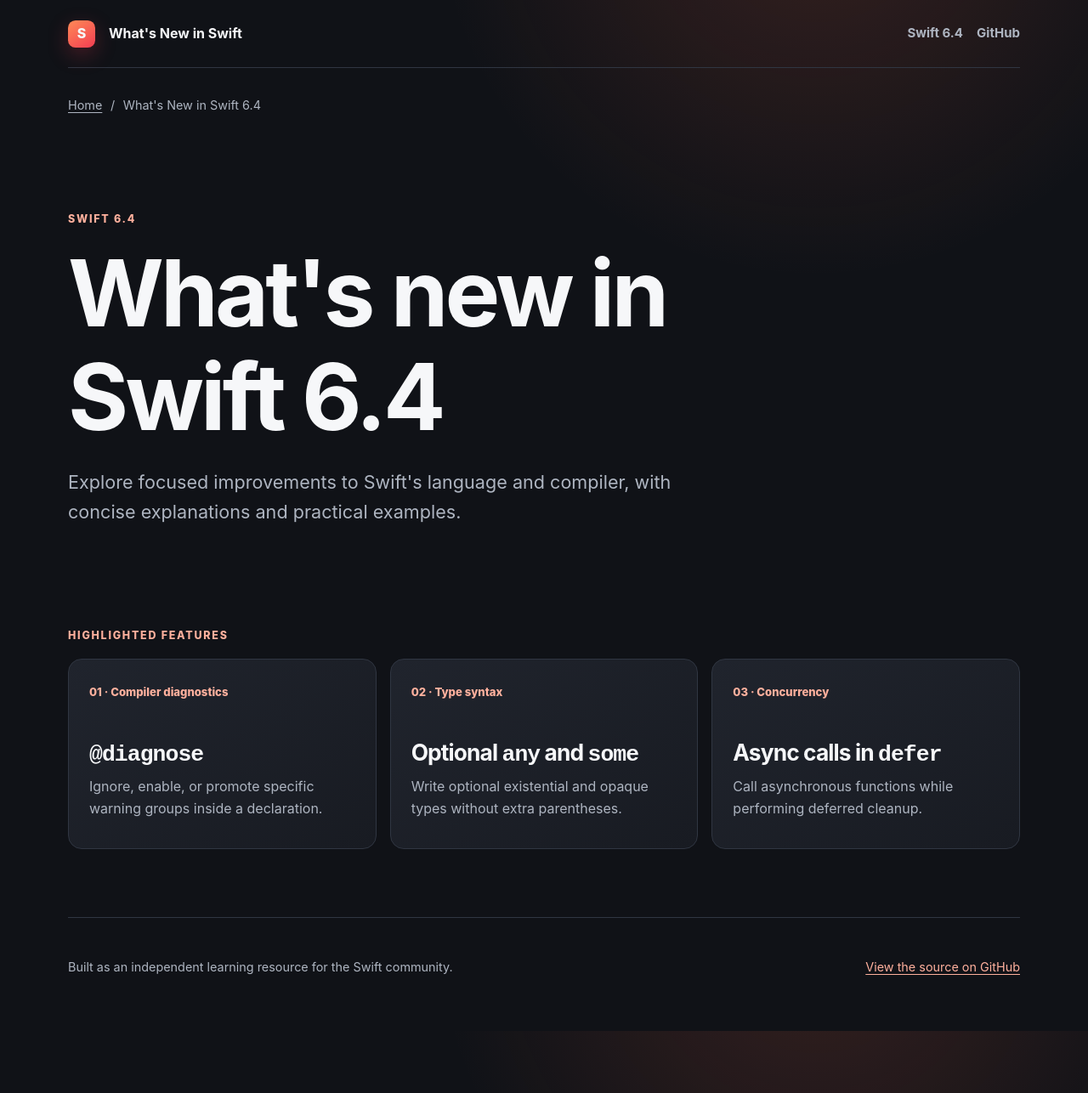
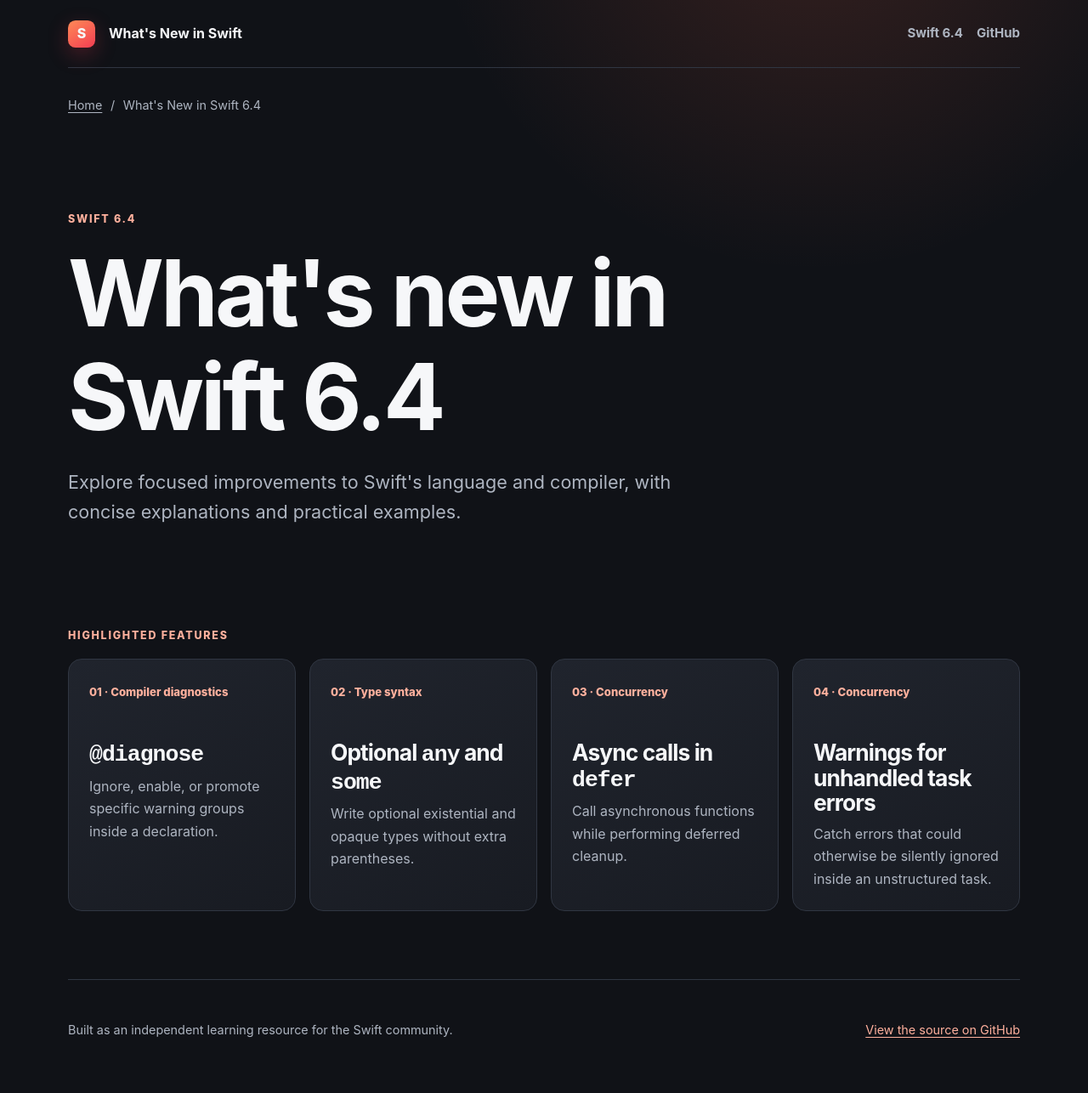
Before and after one commit to pitt500/whats-new-in-swift, a Jekyll site: the page built from swift-6.4/index.md, in a window 1280 px wide. Shown: the whole page at 85% size. Built offline with Jekyll 4.4.1, drawn with Linux system fonts in a browser that asks for light colours.

Commit message:
Add unhandled task errors to Swift 6.4 index

```diff
--- a/swift-6.4/index.md
+++ b/swift-6.4/index.md
@@ -30,5 +30,10 @@ description: Explore highlighted language and tooling changes introduced with Sw
       <h3>Async calls in <code>defer</code></h3>
       <p>Call asynchronous functions while performing deferred cleanup.</p>
     </a>
+    <a class="card" href="{{ '/swift-6.4/unhandled-task-errors/' | relative_url }}">
+      <span class="number">04 · Concurrency</span>
+      <h3>Warnings for unhandled task errors</h3>
+      <p>Catch errors that could otherwise be silently ignored inside an unstructured task.</p>
+    </a>
   </div>
 </section>
```
